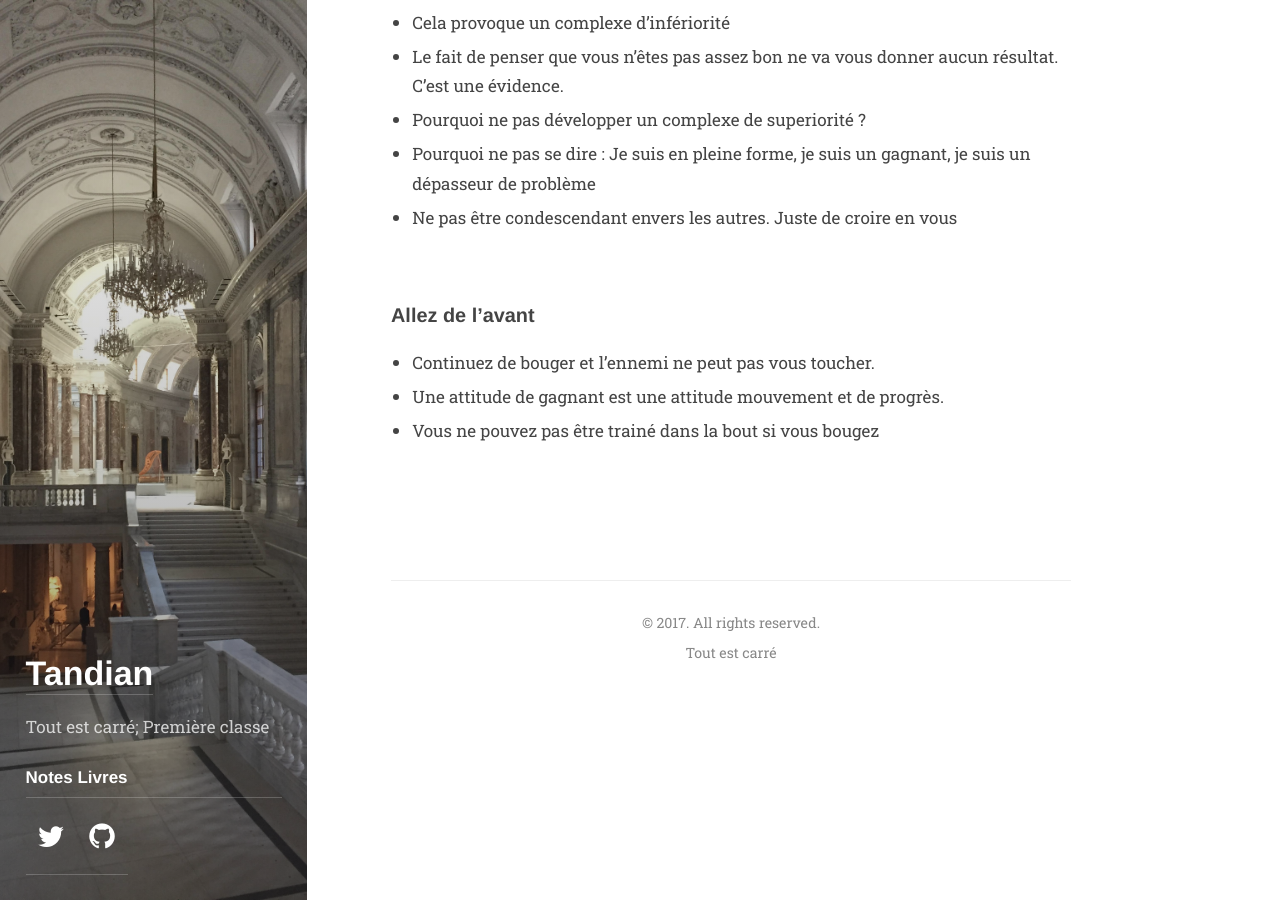
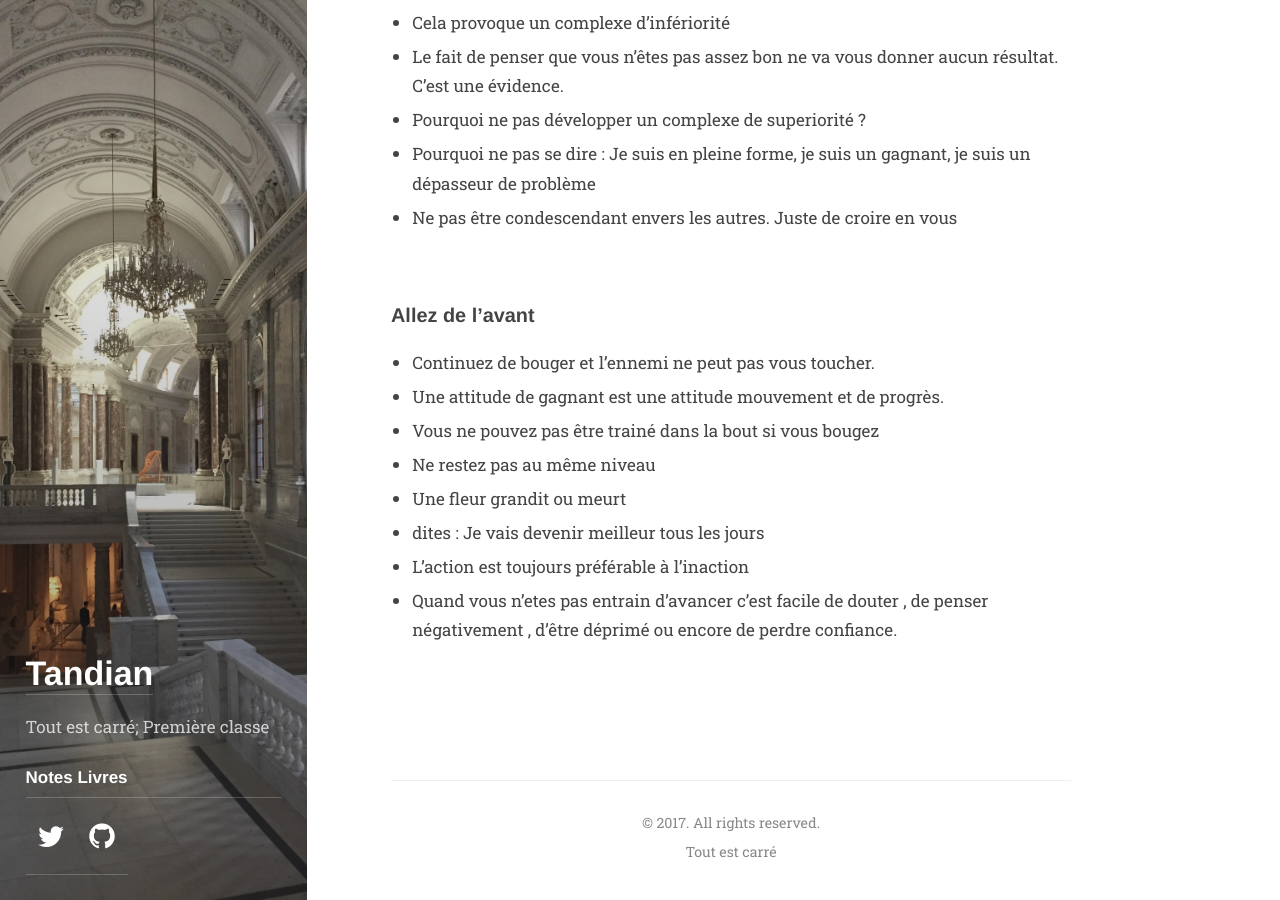
Before and after one commit to abdoulaye-tnd/tandian, a Jekyll site: the page built from books/artdediriger.md, in a window 1280 px wide and 900 px high, scrolled down 6649 px. Built offline with Jekyll 4.4.1, drawn with Linux system fonts in a browser that asks for light colours; some web fonts are replaced.

Commit message:
Update artdediriger.md

```diff
--- a/books/artdediriger.md
+++ b/books/artdediriger.md
@@ -193,3 +193,8 @@ D'une cetaine façon c'est vrai. Mais c'est une tendance qui va loin, car beauco
 - Continuez de bouger et l'ennemi ne peut pas vous toucher.
 - Une attitude de gagnant est une attitude mouvement et de progrès.
 - Vous ne pouvez pas être trainé dans la bout si vous bougez
+- Ne restez pas au même niveau
+- Une fleur grandit ou meurt
+- dites : Je vais devenir meilleur tous les jours
+- L'action est toujours préférable à l'inaction
+- Quand vous n'etes pas entrain d'avancer c'est facile de douter , de penser négativement , d'être déprimé ou encore de perdre confiance.
```
